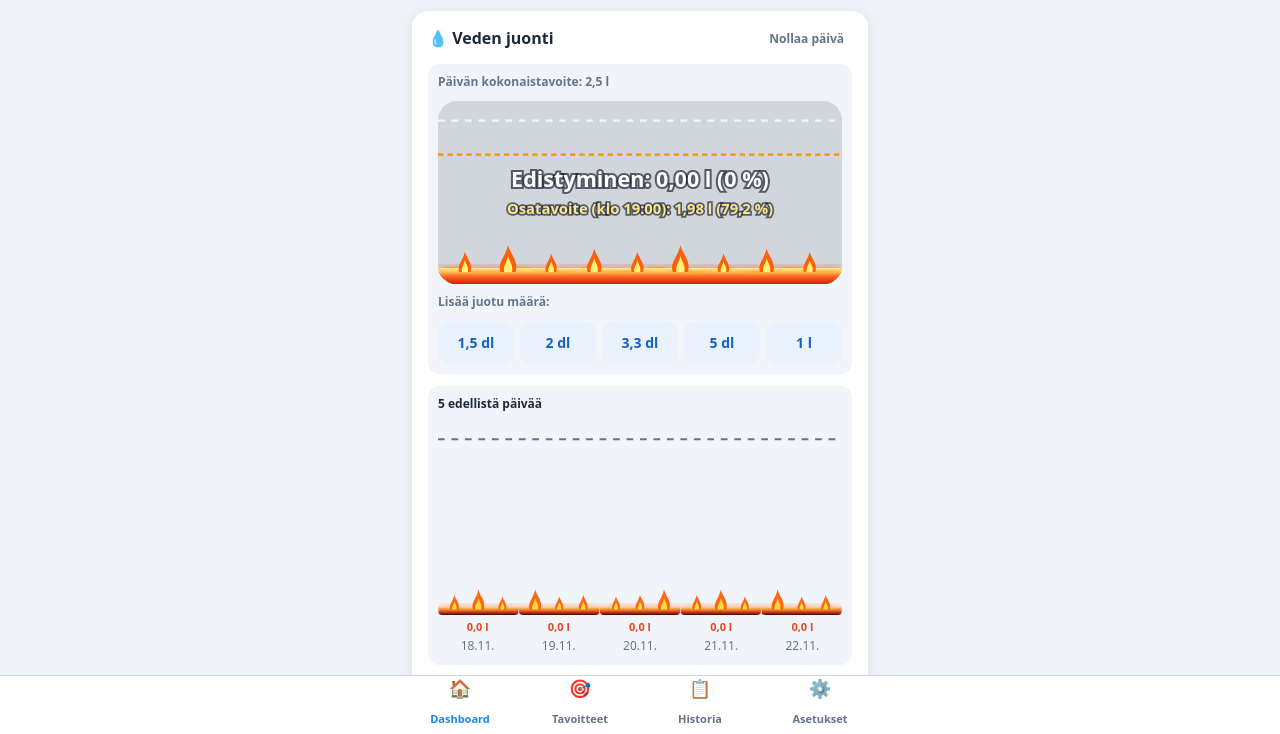
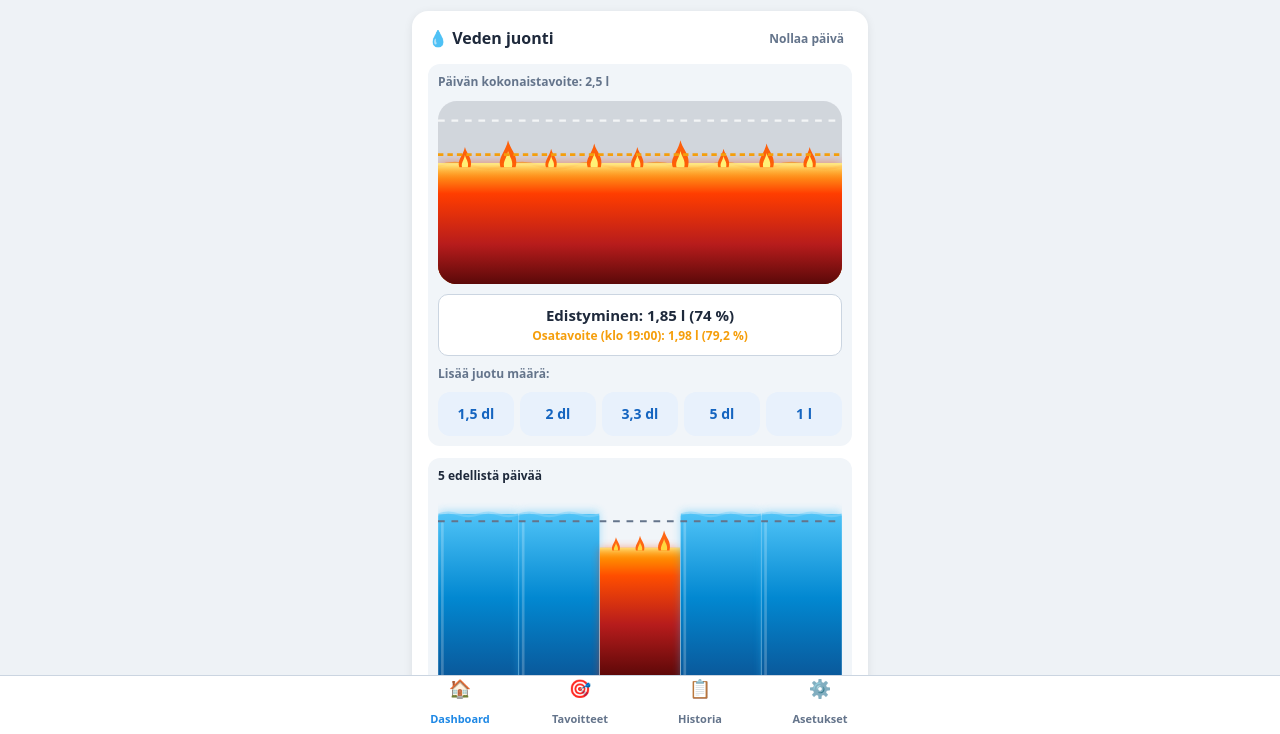
Before and after one commit to henrifalkstedt-hash/mainboard_v1, a plain HTML site: page index.html in a window 1280 px wide. Shown: the part 66-800 px from the top of the page. Drawn offline with Linux system fonts and the light colour scheme.

Commit message:
Enhance daily progress display and save functionality
Added a new status display for daily progress and updated save function to optionally skip auto backup.

```diff
--- a/index.html
+++ b/index.html
@@ -33,6 +33,9 @@ button:active{opacity:.8}
 .quick button{height:auto;padding:12px 0;background:#e8f1fc;color:#1565c0;display:grid;font-size:14px}
 .quick small{font-size:10px;font-weight:500;opacity:.8}
 .pane{background:var(--soft);border-radius:12px;padding:10px}
+.wstatus{background:var(--card);border:1px solid var(--line);border-radius:10px;padding:10px 12px;text-align:center;display:grid;gap:2px}
+.wstatus-main{font-size:15px;font-weight:800;color:var(--ink)}
+.wstatus-sub{font-size:12px;font-weight:700;color:var(--amber)}
 .cols{display:grid;grid-template-columns:1fr 1fr;gap:10px}
 .lab5{display:grid;grid-template-columns:repeat(5,1fr);text-align:center;margin-top:4px;gap:2px}
 .lab5 b{display:block;font-size:11px}
@@ -67,6 +70,8 @@ nav button span{font-size:18px}nav button.on{color:var(--blue)}
   <div class="pane" style="display:grid;gap:10px">
    <div class="lbl" id="wgoalTop"></div>
    <div id="wtodayBar"></div>
+   <!-- Veden päivädiagrammin edistymis- ja osatavoitetekstit omassa kentässä pylvään alla ja näppäinten välissä -->
+   <div class="wstatus" id="wtodayInfo"></div>
    <div class="lbl">Lisää juotu määrä:</div>
    <div class="quick">
     <button data-ml="150">1,5 dl</button>
@@ -230,12 +235,14 @@ function hasDataToBackup() {
          Object.keys(S.weightLogs || {}).length > 0;
 }
 function triggerFileDownload(filename) {
+  try {
     const a = document.createElement("a");
     a.href = "data:application/json;charset=utf-8," + encodeURIComponent(JSON.stringify(S, null, 2));
     a.download = filename;
     document.body.appendChild(a);
     a.click();
     a.remove();
+  } catch (e) {}
 }
 function checkDailyAutoBackup() {
   if (!isAutoBackupEnabled() || !hasDataToBackup()) {
@@ -272,13 +279,13 @@ function updateAutoBackupUI() {
 const idb = () => new Promise((res, rej) => { const r = indexedDB.open("TerveysDashboardDB", 1); r.onupgradeneeded = () => r.result.createObjectStore("s"); r.onsuccess = () => res(r.result); r.onerror = () => rej(r.error); });
 async function idbPut(v) { try { (await idb()).transaction("s", "readwrite").objectStore("s").put(v, "cur"); } catch (e) {} }
 async function idbGet() { try { const db = await idb(); return await new Promise(res => { const q = db.transaction("s").objectStore("s").get("cur"); q.onsuccess = () => res(q.result || null); q.onerror = () => res(null); }); } catch (e) { return null; } }
-function save() {
+function save(skipAutoBackup = false) {
   S.weightGoals["6m"] = LOCKED_TARGET_WEIGHT;
   const j = JSON.stringify(S);
   try { localStorage.setItem(KEY, j); } catch (e) {}
   idbPut(JSON.parse(j));
   $("saved").textContent = "Tallennettu klo " + new Date().toLocaleTimeString("fi-FI", {hour: "2-digit", minute: "2-digit"});
-  checkDailyAutoBackup();
+  if (!skipAutoBackup) checkDailyAutoBackup();
 }
 function adopt(o) {
   const g = o.weightGoals || {}, f = k => (g[k] === null || g[k] === undefined) ? null : Number(g[k]);
@@ -314,11 +321,13 @@ function seedTestData() {
 async function load() {
   let o = await idbGet();
   if (!o) { try { const s = localStorage.getItem(KEY); if (s) o = JSON.parse(s); } catch (e) {} }
-  if (o) {
+  const hasExisting = o && (Object.keys(o.waterLogs || {}).length > 0 || Object.keys(o.weightLogs || {}).length > 0);
+  if (hasExisting) {
     adopt(o);
   } else {
     S = blank();
-    save();
+    seedTestData();
+    save(true);
   }
 }
 
@@ -595,6 +604,14 @@ function renderWater() {
 
   const pct = Math.min(100, Math.round((td / Math.max(g, 1)) * 100));
 
+  // Päivitetään tekstit pylvään alapuoliseen omaan kenttään
+  if ($("wtodayInfo")) {
+    $("wtodayInfo").innerHTML = `
+      <div class="wstatus-main">Edistyminen: ${todayLitersTxt} (${pct} %)</div>
+      <div class="wstatus-sub" style="color:${subMet ? "var(--ok)" : "var(--amber)"}">Osatavoite (${sub.time}): ${subLitersTxt} (${pctTxt} %)</div>
+    `;
+  }
+
   const anim = !(window.matchMedia && matchMedia("(prefers-reduced-motion: reduce)").matches);
 
   if ($("wtodayBar")) {
@@ -670,8 +687,6 @@ function renderWater() {
       const tsy = TH - (sub.ml / tMax) * TH;
       ts += `<line x1="0" x2="${TW}" y1="${tsy}" y2="${tsy}" stroke="var(--amber)" stroke-width="2" stroke-dasharray="4 3"/>`;
     }
-    ts += `<text x="${TW / 2}" y="${TH / 2 - 4}" text-anchor="middle" style="font-size:16px;font-weight:900;fill:#ffffff;paint-order:stroke;stroke:rgba(15,23,42,0.65);stroke-width:3px">Edistyminen: ${todayLitersTxt} (${pct} %)</text>`;
-    ts += `<text x="${TW / 2}" y="${TH / 2 + 16}" text-anchor="middle" style="font-size:11px;font-weight:800;fill:#fde68a;paint-order:stroke;stroke:rgba(15,23,42,0.65);stroke-width:2.5px">Osatavoite (${sub.time}): ${subLitersTxt} (${pctTxt} %)</text>`;
     ts += `</g>`;
     $("wtodayBar").innerHTML = `<svg viewBox="0 0 ${TW} ${TH}" style="border-radius:14px">${ts}</svg>`;
   }
@@ -902,17 +917,16 @@ $("imp").onchange = e => {
 };
 $("demo").onclick = () => {
   seedTestData();
-  save();
+  save(true);
   renderAll();
   toast("Testidata ladattu (lukittu tavoite 85,0 kg / 30.5.2027)");
 };
 $("clear").onclick = () => $("confirm").style.display = "grid";
 $("no").onclick = () => $("confirm").style.display = "none";
-$("yes").onclick = () => { $("confirm").style.display = "none"; lastAdd = null; S = blank(); save(); renderAll(); toast("Kaikki tiedot tyhjennetty"); };
+$("yes").onclick = () => { $("confirm").style.display = "none"; lastAdd = null; S = blank(); save(true); renderAll(); toast("Kaikki tiedot tyhjennetty"); };
 
 load().then(() => {
   renderAll();
-  checkDailyAutoBackup();
   setInterval(() => {
     if (tab === "dashboard") renderAll();
   }, 30000);
```
Lines whose indentation alone changed are shown as unchanged.
